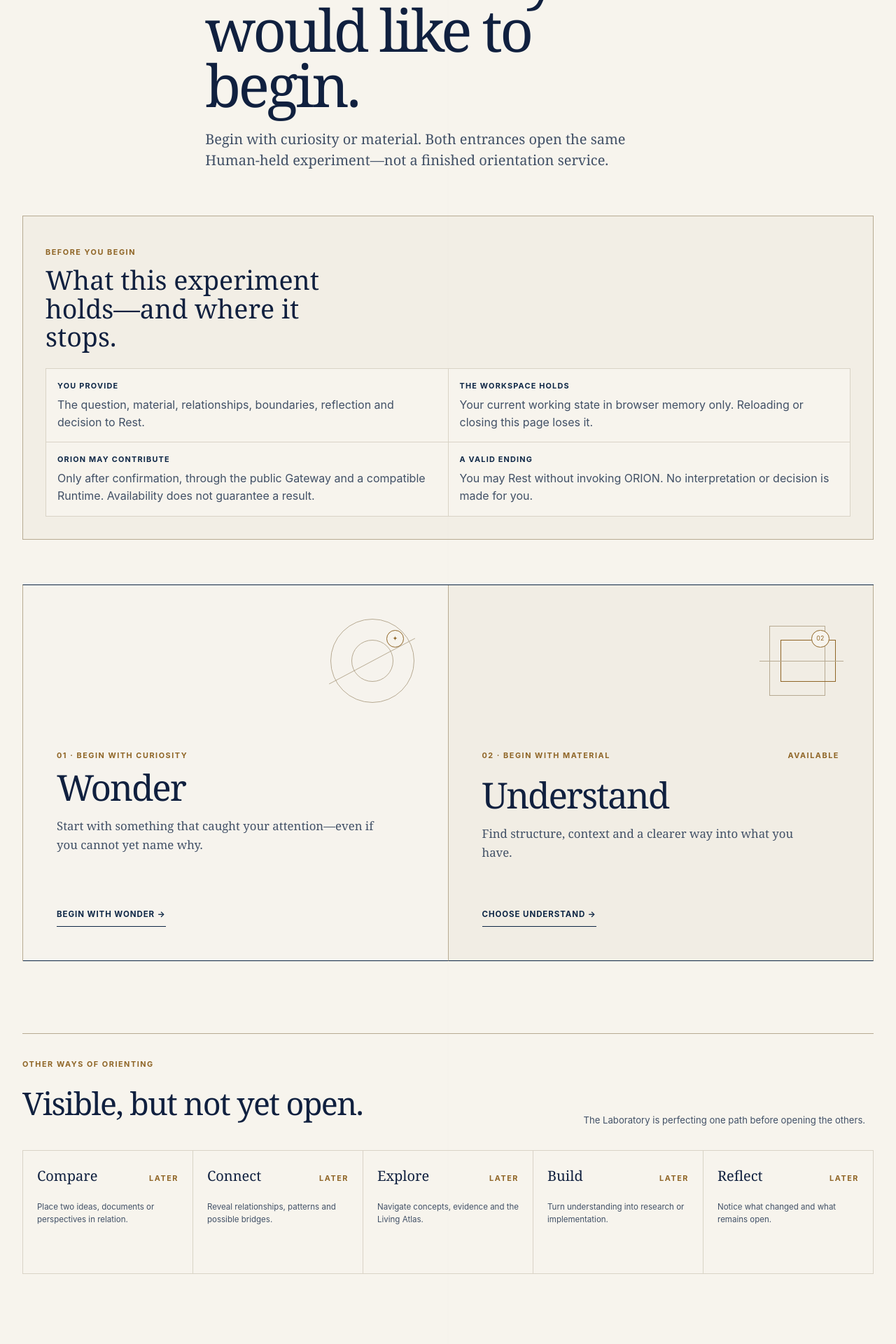
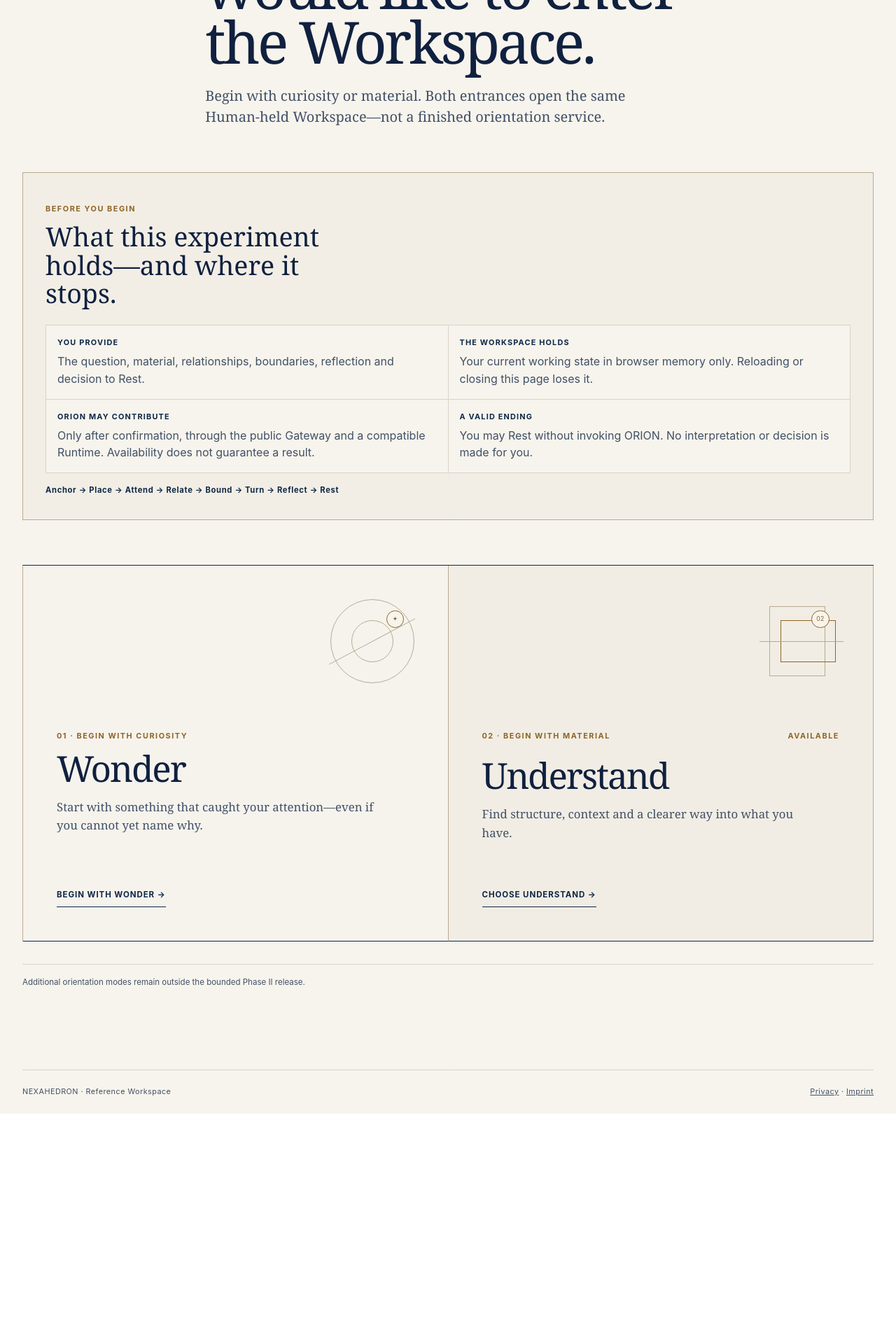
Before and after one commit to Scarabaeus1031/NEXAHEDRON, a Next.js app: page /orient in a window 1280 px wide. Shown: the part 360-2280 px from the top of the page at 70% size. After the commit the page ends 1951 px from the top, so only its background shows below. Built offline with nearby package versions, Linux system fonts and the light colour scheme.

Commit message:
interface: center the canonical Phase II workspace

```diff
--- a/app/orient/page.tsx
+++ b/app/orient/page.tsx
@@ -3,7 +3,7 @@
 
 export const metadata: Metadata = {
   title: "Live Bounded Experiment",
-  description: "Enter one Human-held, memory-only experiment in orientation.",
+  description: "Enter the Human-held, memory-only Phase II Orientation Workspace.",
   alternates: { canonical: "/orient" },
 };
 
--- a/app/visitor-guide/page.tsx
+++ b/app/visitor-guide/page.tsx
@@ -22,7 +22,7 @@
         <div className="section-heading"><div><p className="public-kicker">Ecosystem map</p><h2 id="ecosystem-title">Four places. Four responsibilities.</h2></div><p>The canonical public map is maintained by <a href="https://nexah.de/visitor-guide/">nexah.de</a>.</p></div>
         <ol>{places.map(([name, role, href]) => <li className={name === "NEXAHEDRON" ? "is-current" : undefined} key={name}><a href={href}><strong>{name}</strong><span>{role}</span>{name === "NEXAHEDRON" ? <small>You are here</small> : null}</a></li>)}</ol>
       </section>
-      <section className="guide-actions" aria-labelledby="begin-guide-title"><p className="public-kicker">One live bounded experiment</p><h2 id="begin-guide-title">Bring one question. Stop when Rest is enough.</h2><p>The Workspace keeps your Human-authored question, material, fragments, relationships, uncertainty and reflection visible in memory. Reloading or closing the page loses that Working Session Record. After explicit confirmation the public Gateway may contact a compatible ORION Runtime; Gateway reachability is not a successful ORION result, and no Runtime version or certified Core execution is claimed unless the returned public contract proves it.</p><div><Link className="public-link public-link--primary" href="/orient">Try the live experiment <span aria-hidden="true">→</span></Link><Link className="public-link public-link--text" href="/cases">See a Curated Reference Case <span aria-hidden="true">→</span></Link></div></section>
+      <section className="guide-actions" aria-labelledby="begin-guide-title"><p className="public-kicker">One live bounded experiment</p><h2 id="begin-guide-title">Bring one question. Stop when Rest is enough.</h2><p>The canonical Workspace moves through Anchor, Place, Attend, Relate, Bound, Turn, Reflect and Rest. It keeps your Human-authored question, material, fragments, relationships, uncertainty and reflection visible in memory. Reloading or closing the page loses that Working Session Record. After explicit confirmation the public Gateway may contact a compatible ORION Runtime; Gateway reachability is not a successful ORION result, and no Runtime version or certified Core execution is claimed unless the returned public contract proves it.</p><div><Link className="public-link public-link--primary" href="/orient">Try the live experiment <span aria-hidden="true">→</span></Link><Link className="public-link public-link--text" href="/cases">See a Curated Reference Case <span aria-hidden="true">→</span></Link></div></section>
     </article>
   );
 }
--- a/components/layout/AppShell.tsx
+++ b/components/layout/AppShell.tsx
@@ -35,6 +35,7 @@
     "/confirmation",
     "/orientation",
   ].includes(pathname);
+  const isExperimentEntry = pathname === "/orient";
 
   function returnToLanding() {
     dispatch({ type: "RESET" });
@@ -62,14 +63,18 @@
               </span>
               <span className="brand__copy">
                 <span className="brand__name">NEXAHEDRON</span>
-                <span className="brand__descriptor">The Orientation Laboratory</span>
+                <span className="brand__descriptor">Human Orientation Workspace</span>
               </span>
             </button>
             <Link className="header-link" href={alphaRoutes.choose}>
               Orientation modes
             </Link>
           </header>
-          {isWorkspace ? <WorkspaceTrace pathname={pathname} /> : <JourneyProgress />}
+          {isWorkspace ? (
+            <WorkspaceTrace pathname={pathname} />
+          ) : isExperimentEntry ? null : (
+            <JourneyProgress />
+          )}
         </>
       )}
       <WorkspaceDraftProvider key={`${state.step}:${state.wonder}`} initialWonder={state.wonder}>
--- a/features/orientation/screens/ChooseOrientationScreen.tsx
+++ b/features/orientation/screens/ChooseOrientationScreen.tsx
@@ -21,12 +21,10 @@
   }
 
   const understand = orientationModes.find((mode) => mode.id === "understand");
-  const laterModes = orientationModes.filter((mode) => mode.availability === "later");
-
   return (
     <section className="page page--choose" aria-labelledby="choose-title">
-      <PageIntro index="02" eyebrow="Live Bounded Experiment" title="Choose how you would like to begin." titleId="choose-title">
-        <p>Begin with curiosity or material. Both entrances open the same Human-held experiment—not a finished orientation service.</p>
+      <PageIntro index="02" eyebrow="Phase II · Live Bounded Experiment" title="Choose how you would like to enter the Workspace." titleId="choose-title">
+        <p>Begin with curiosity or material. Both entrances open the same Human-held Workspace—not a finished orientation service.</p>
       </PageIntro>
 
       <aside className="experiment-agreement" aria-labelledby="experiment-agreement-title">
@@ -40,6 +38,9 @@
           <div><dt>ORION may contribute</dt><dd>Only after confirmation, through the public Gateway and a compatible Runtime. Availability does not guarantee a result.</dd></div>
           <div><dt>A valid ending</dt><dd>You may Rest without invoking ORION. No interpretation or decision is made for you.</dd></div>
         </dl>
+        <p className="experiment-agreement__path">
+          Anchor → Place → Attend → Relate → Bound → Turn → Reflect → Rest
+        </p>
       </aside>
 
       <div className="laboratory-entrances" aria-label="Available ways to begin">
@@ -77,27 +78,9 @@
         ) : null}
       </div>
 
-      <section className="later-modes" aria-labelledby="later-modes-title">
-        <header>
-          <div>
-            <p className="eyebrow">Other ways of orienting</p>
-            <h2 id="later-modes-title">Visible, but not yet open.</h2>
-          </div>
-          <p>The Laboratory is perfecting one path before opening the others.</p>
-        </header>
-        <div className="later-mode-list" aria-label="Orientation modes">
-          {laterModes.map((mode) => (
-            <article className="later-mode" key={mode.id}>
-              <div className="mode-card__heading">
-                <h3>{mode.name}</h3>
-                <span className="status">Later</span>
-              </div>
-              <p>{mode.description}</p>
-              <span className="sr-only" aria-label={`${mode.name} will be available later`}>Not yet available</span>
-            </article>
-          ))}
-        </div>
-      </section>
+      <p className="later-modes__note">
+        Additional orientation modes remain outside the bounded Phase II release.
+      </p>
     </section>
   );
 }
--- a/styles/laboratory-experience.css
+++ b/styles/laboratory-experience.css
@@ -256,6 +256,14 @@
   line-height: 1.55;
 }
 
+.experiment-agreement__path {
+  margin: 1rem 0 0;
+  color: var(--color-ink);
+  font-size: 0.7rem;
+  font-weight: 650;
+  letter-spacing: 0.06em;
+}
+
 .laboratory-entrance {
   display: grid;
   min-height: 31rem;
@@ -415,6 +423,14 @@
   color: var(--color-muted);
   font-size: 0.72rem;
   line-height: 1.5;
+}
+
+.later-modes__note {
+  margin: 2rem 0 0;
+  padding-top: 1rem;
+  border-top: 1px solid var(--color-line);
+  color: var(--color-muted);
+  font-size: 0.72rem;
 }
 
 .site-shell:not(.site-shell--public) .wonder-form {
```
Also changed, not shown: 2 other files (tests, documents, lock files or other folders).
